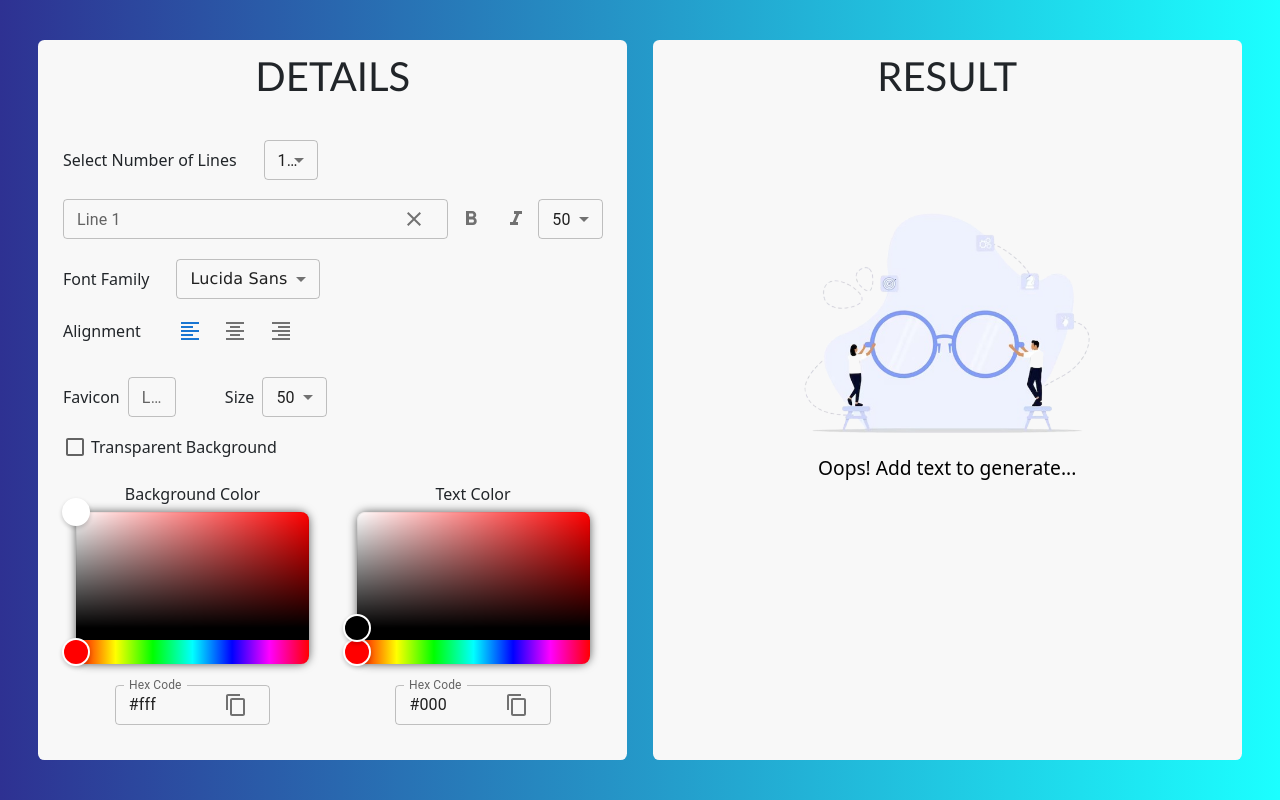
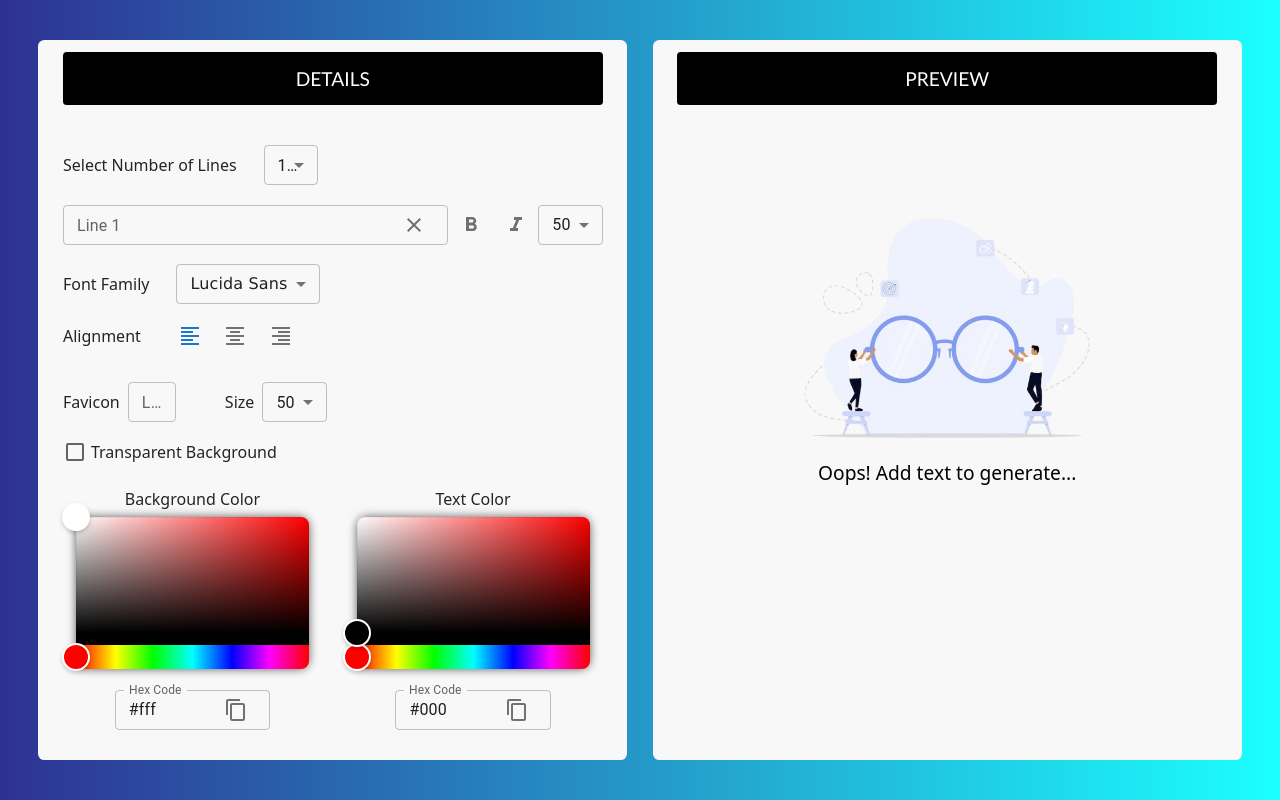
Before and after one commit to SampreetG22/LocForge, a React (Create React App) app: page / in a window 1280 px wide. Built offline with nearby package versions, Linux system fonts and the light colour scheme.

Commit message:
Cosmetic changes

```diff
--- a/src/components/Inputs/Inputs.css
+++ b/src/components/Inputs/Inputs.css
@@ -20,6 +20,11 @@
   text-align: center;
   margin-bottom: 40px;
   font-family: "Calibri";
+  background-color: black;
+  padding: 15px;
+  color: white;
+  border-radius: 0.3vw;
+  font-size: 1.5vw;
 }
 .numberOfLinesWrapper,
 .fontFamilyWrapper,
--- a/src/components/Inputs/Inputs.jsx
+++ b/src/components/Inputs/Inputs.jsx
@@ -329,7 +329,7 @@ export const Inputs = () => {
         </div>
       </div>
       <div className="outputContainer">
-        <h1 className="logoTitle">RESULT</h1>
+        <h1 className="logoTitle">PREVIEW</h1>
         {text.line1 || styles.favicon.letter ? (
           <Output
             line1={text.line1}
--- a/src/components/Output/Output.css
+++ b/src/components/Output/Output.css
@@ -5,7 +5,7 @@
   justify-content: space-between;
 }
 .logoContainer {
-  width: 320px;
+  width: max-content;
   padding: 1vw;
   margin-block: 5%;
   margin-top: 10%;
--- a/src/components/Output/Output.jsx
+++ b/src/components/Output/Output.jsx
@@ -32,8 +32,8 @@ export const Output = (props) => {
 
     html2canvas(logoDiv, { backgroundColor: null }).then((canvas) => {
       const link = document.createElement("a");
-      link.href = canvas.toDataURL("image/png");
-      link.download = "Logo.png";
+      link.href = canvas.toDataURL("image/jpg");
+      link.download = "Logo.jpg";
       if (type === "logo" || type === "both") {
         link.click();
       }
@@ -41,8 +41,8 @@ export const Output = (props) => {
 
     html2canvas(faviconDiv, { backgroundColor: null }).then((canvas) => {
       const link = document.createElement("a");
-      link.href = canvas.toDataURL("image/png");
-      link.download = "Favicon.png";
+      link.href = canvas.toDataURL("image/jpg");
+      link.download = "Favicon.jpg";
       if (type === "favicon" || type === "both") {
         link.click();
       }
@@ -100,7 +100,7 @@ export const Output = (props) => {
       </div>
       {contrast["AA"] && (
         <p>
-          {contrast["AA"].toUpperCase()} +- {contrast["ratio"]}
+          {contrast["AA"].toUpperCase()} - {contrast["ratio"]}
         </p>
       )}
       <div className="buttonsWrapper">
```
